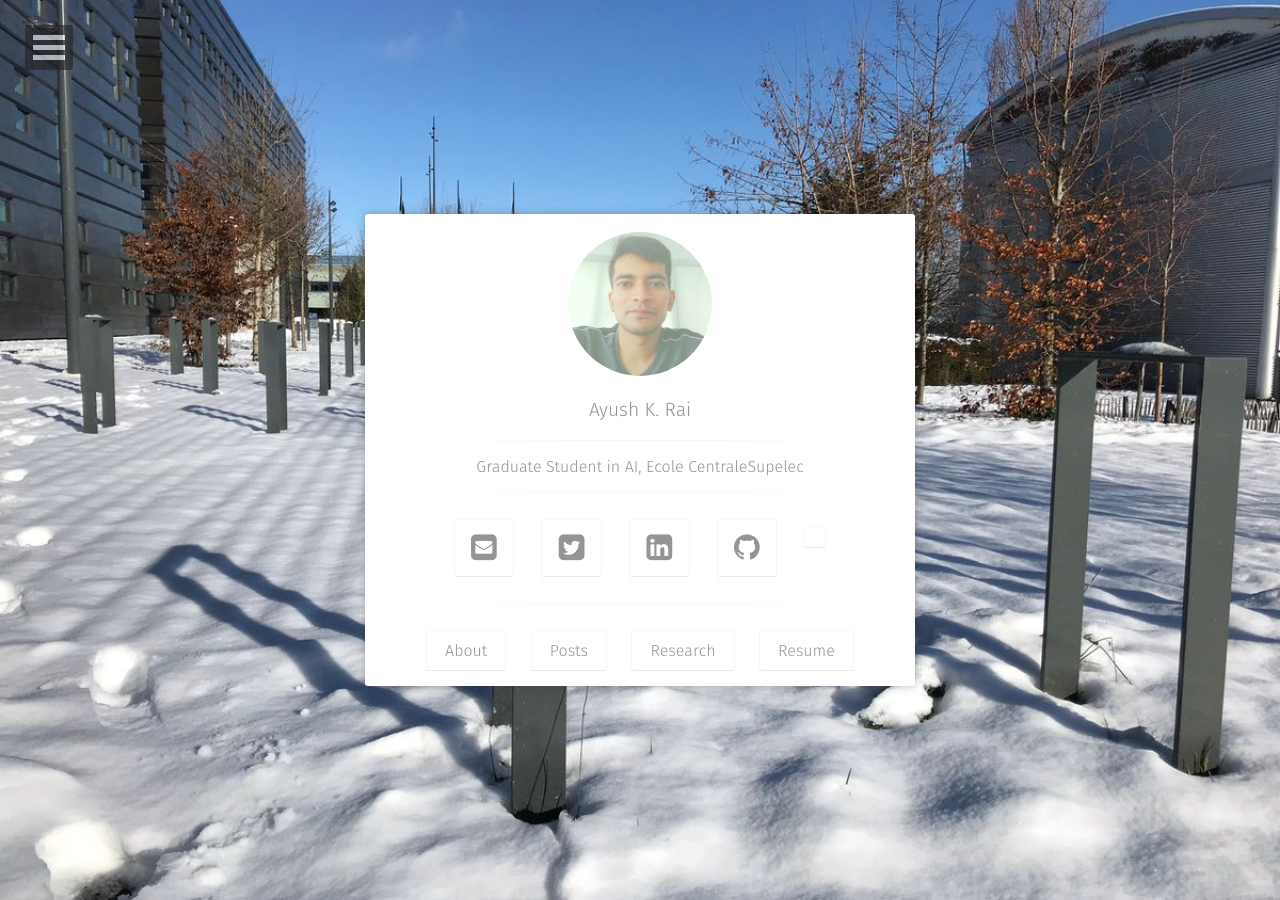
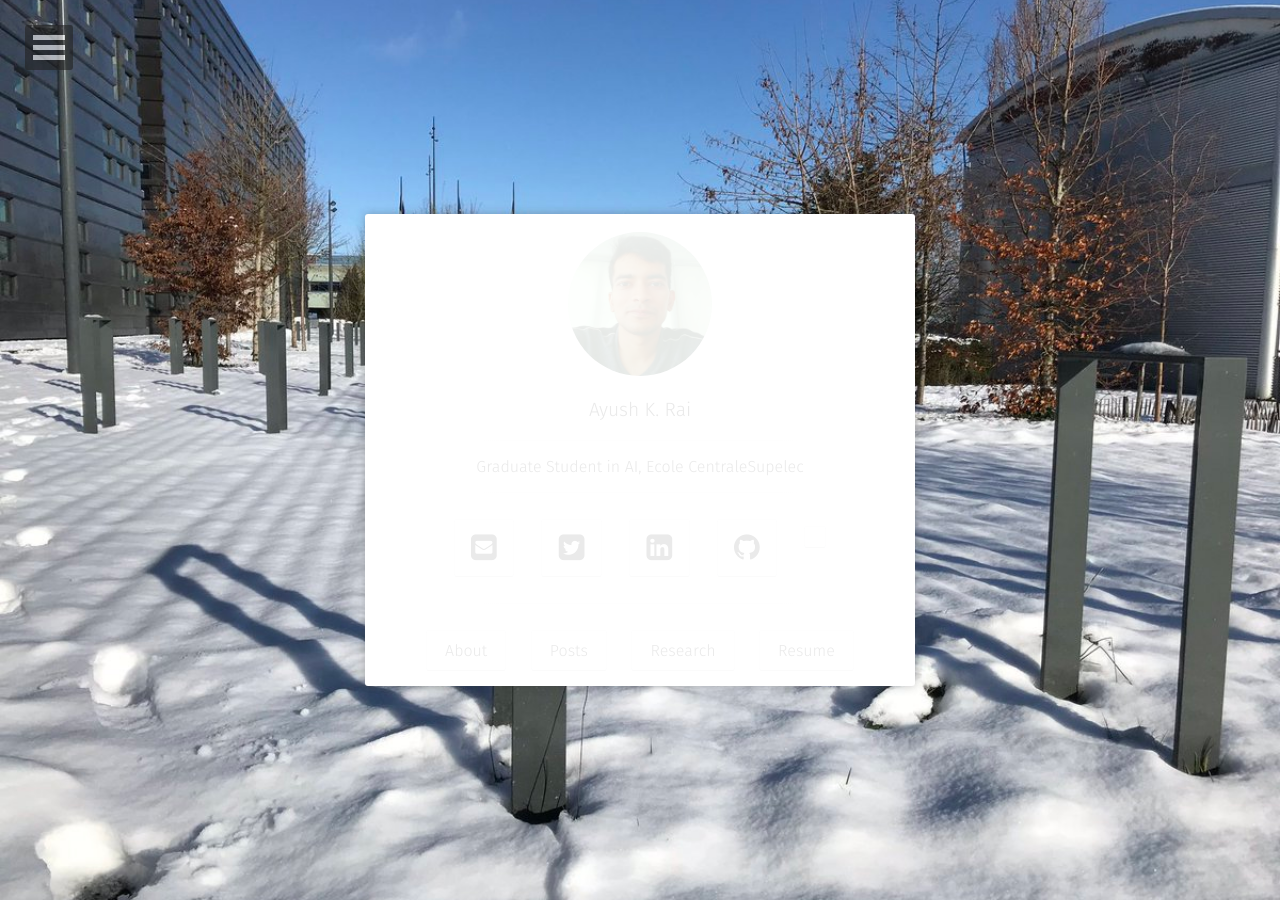
Before and after one commit to rayush7/rayush7.github.io, a Jekyll site: the page built from index.html, in a window 1280 px wide. Built offline with Jekyll 4.4.1, drawn with Linux system fonts in a browser that asks for light colours; some web fonts are replaced; a style sheet for code colours, icons or effects is not loaded.

Commit message:
modifying opacity in site.scss

```diff
--- a/_sass/site.scss
+++ b/_sass/site.scss
@@ -99,7 +99,7 @@ body {
 	@media #{$small} {
 		padding: 0 1em;
 	}
-	opacity : 0.5
+	opacity : 0.1
 }
 .wrapper {
 	width: 75%;
```
